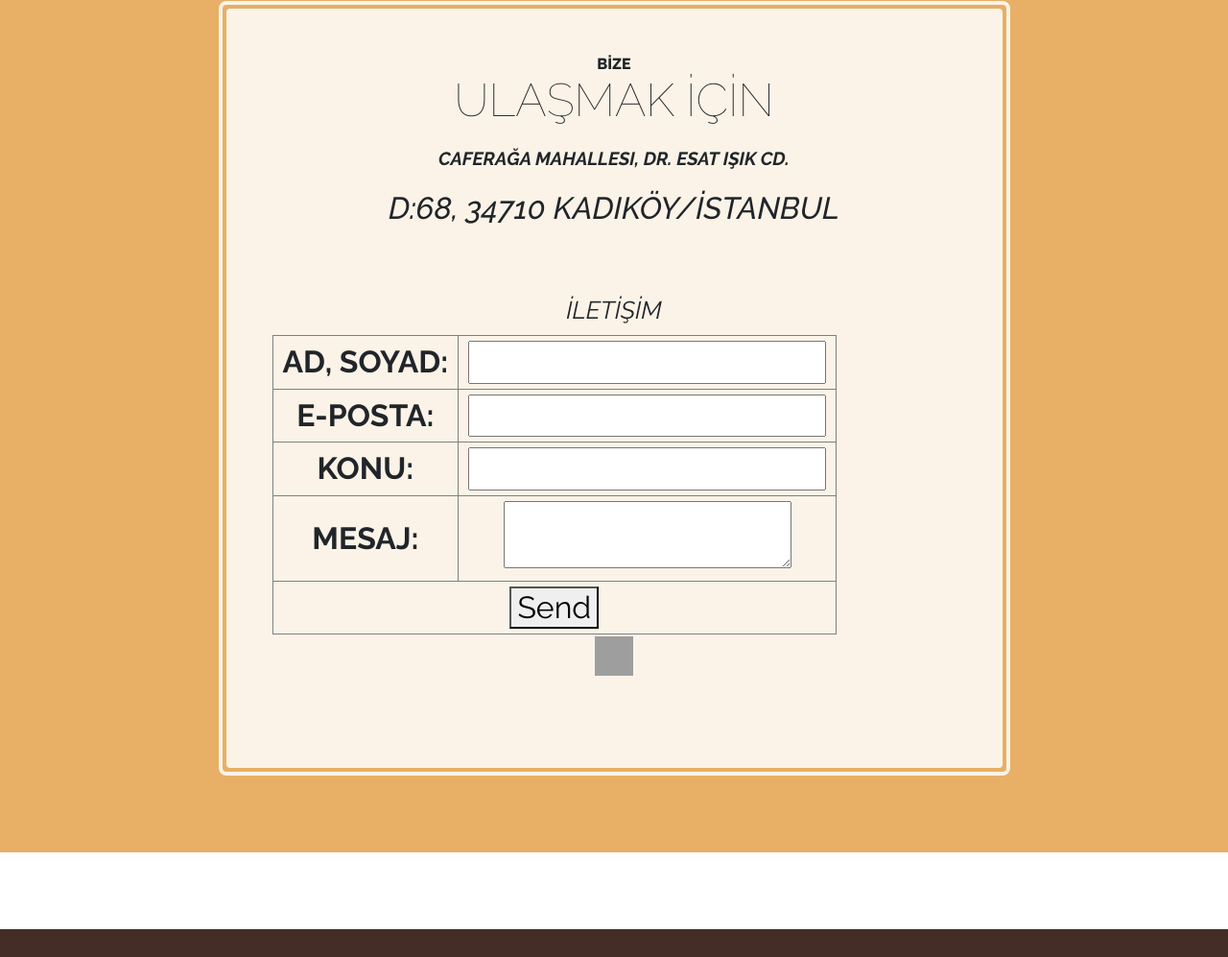
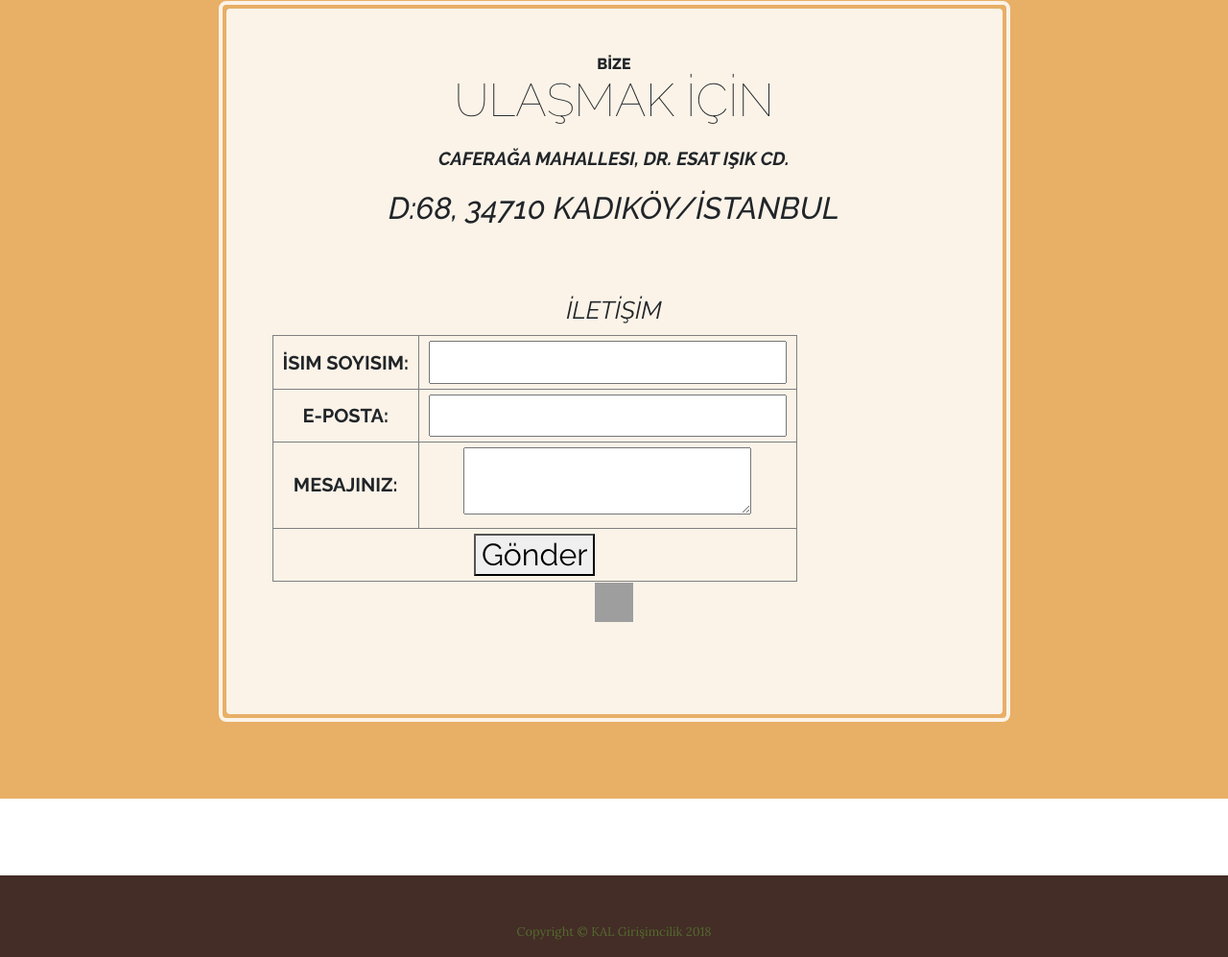
Before and after one commit to denizozbakir/Kal-Girisimcilik, a website: page store.html in a window 1280 px wide. Shown: the part 519-1516 px from the top of the page at 96% size. Drawn offline with Linux system fonts and the light colour scheme; grey boxes are pictures that could not be loaded.

Commit message:
ickiliymisbilmemne

```diff
--- a/store.html
+++ b/store.html
@@ -83,26 +83,22 @@
     	td{padding:5px 10px;font-weight:bold;}
     </style>
 
-    <form action="https://formspree.io/tahsinceylan94@gmail.com" method="POST">
+    <form action="https://formspree.io/denizozb@outlook.com" method="POST">
     	<table border="1">
     		<tr>
-    			<td>Ad, Soyad:</td>
-    			<td><input type="text" name="adsoyad" /></td>
+    			<td class="form">İsim Soyisim:</td>
+    			<td><input type="text" name="isimsoyisim" /></td>
     		</tr>
     		<tr>
-    			<td>E-Posta:</td>
+    			<td class="form">E-Posta:</td>
     			<td><input type="text" name="email" /></td>
     		</tr>
     		<tr>
-    			<td>Konu:</td>
-    			<td><input type="text" name="konu" /></td>
+    			<td class="form">Mesajınız:</td>
+    			<td><textarea name="Mesaj" style="width:300px;height:70px"></textarea></td>
     		</tr>
     		<tr>
-    			<td>Mesaj:</td>
-    			<td><textarea name="mesaj" style="width:300px;height:70px"></textarea></td>
-    		</tr>
-    		<tr>
-    			<td colspan="2"><button type="submit">Send</button></td>
+    			<td colspan="2"><button id="düme" type="submit">Gönder</button></td>
     		</tr>
     	</table>
     </form>
```
Also changed, not shown: css/business-casual.min.css.
